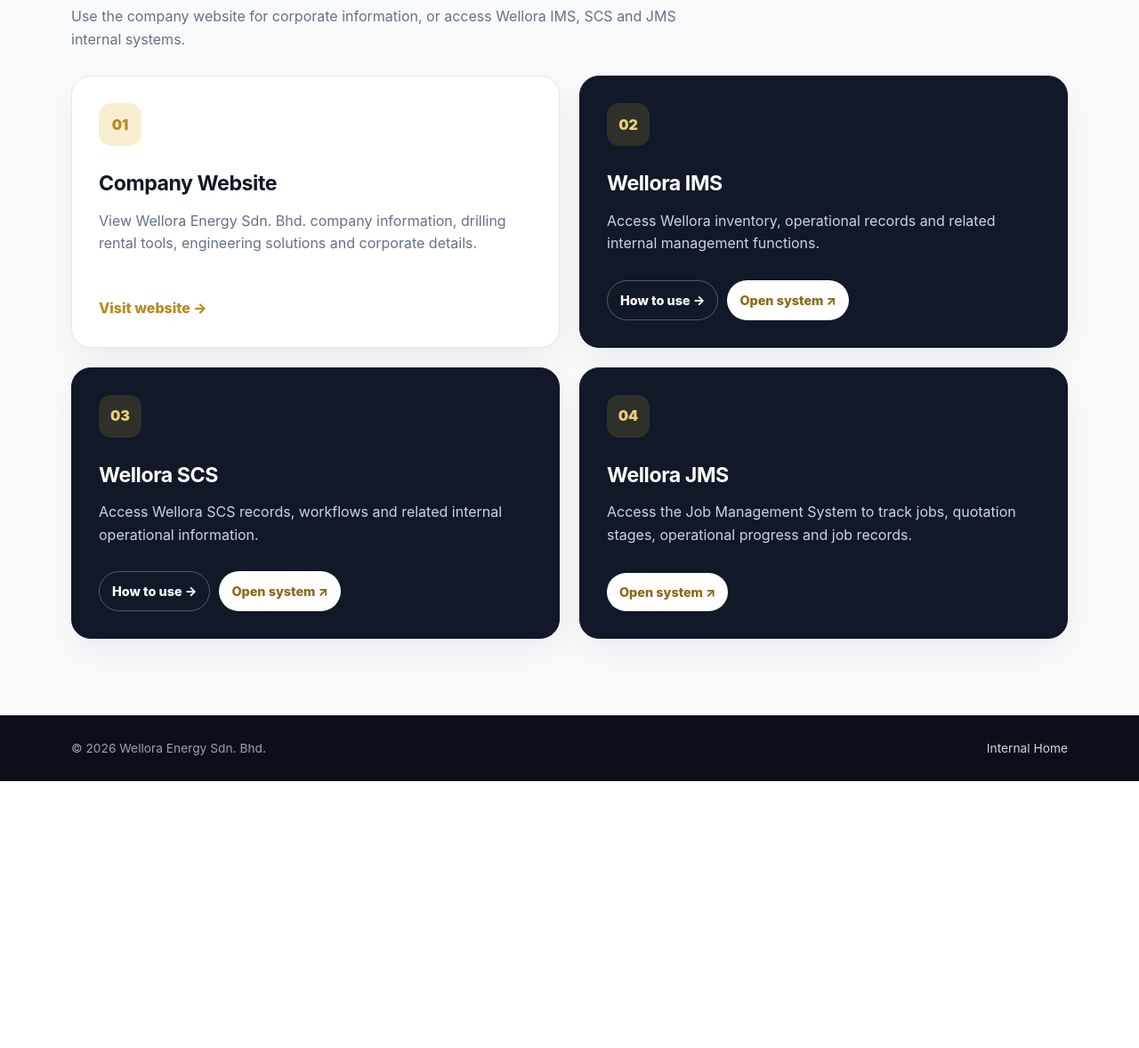
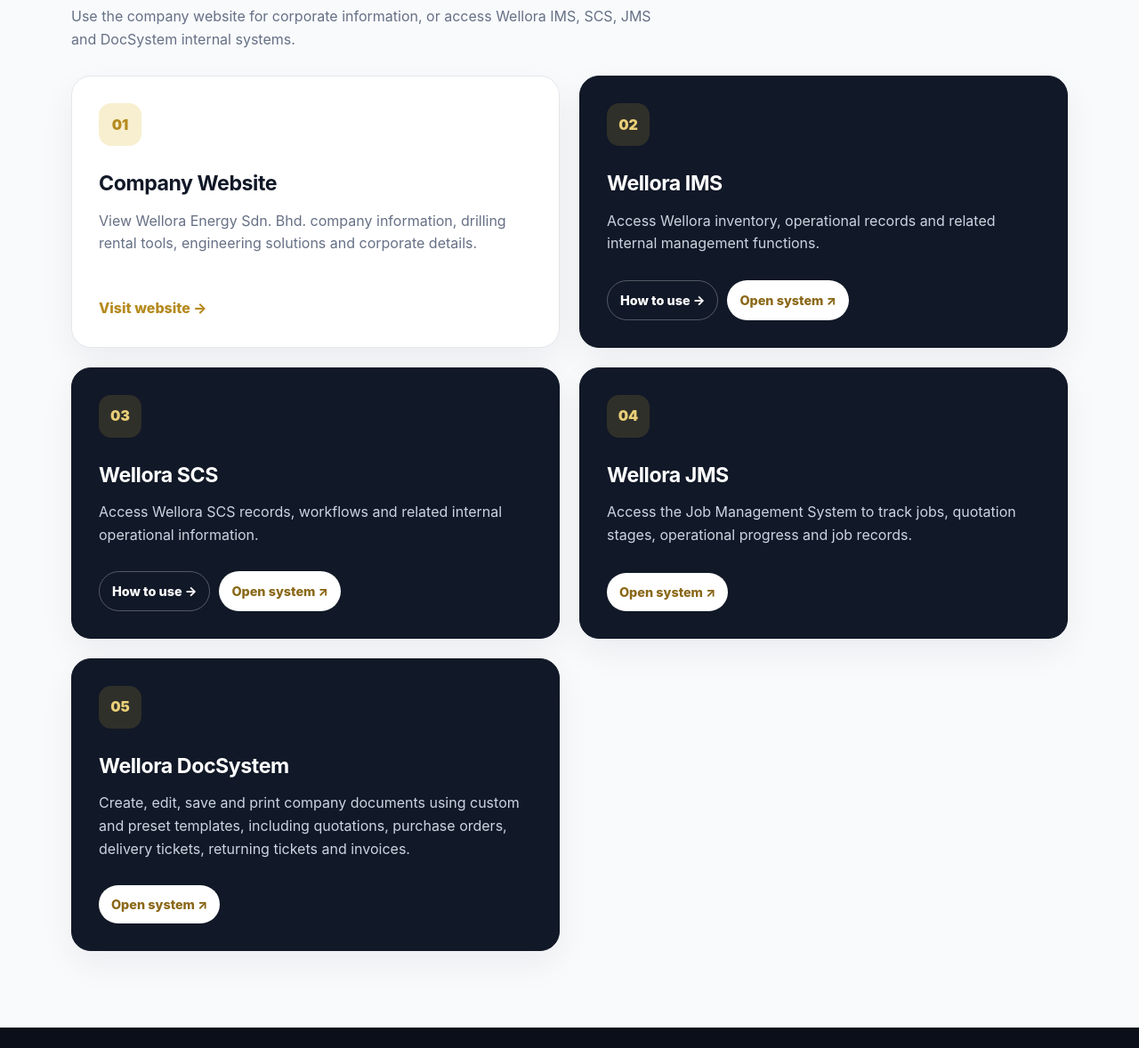
Before and after one commit to welloraenergy/internalhome, a plain HTML site: page index.html in a window 1280 px wide. Shown: the part 679-1857 px from the top of the page at 89% size. Before the commit the page ends 1557 px from the top, so only its background shows below. Drawn offline with Linux system fonts and the light colour scheme.

Commit message:
Add Wellora DocSystem as fifth internal home card

```diff
--- a/index.html
+++ b/index.html
@@ -60,7 +60,7 @@
         <div class="section-head">
           <div class="kicker">Apps & Links</div>
           <h2>Where would you like to go?</h2>
-          <p>Use the company website for corporate information, or access Wellora IMS, SCS and JMS internal systems.</p>
+          <p>Use the company website for corporate information, or access Wellora IMS, SCS, JMS and DocSystem internal systems.</p>
         </div>
         <div class="grid">
           <a class="card" href="https://welloraenergy.com/" target="_blank" rel="noopener">
@@ -97,6 +97,15 @@
               <a class="system" href="https://welloraenergy.github.io/jms/" target="_blank" rel="noopener noreferrer">Open system ↗</a>
             </div>
           </div>
+
+          <div class="card primary">
+            <div class="icon">05</div>
+            <h3>Wellora DocSystem</h3>
+            <p>Create, edit, save and print company documents using custom and preset templates, including quotations, purchase orders, delivery tickets, returning tickets and invoices.</p>
+            <div class="card-actions">
+              <a class="system" href="https://welloraenergy.github.io/docsystem/" target="_blank" rel="noopener noreferrer">Open system ↗</a>
+            </div>
+          </div>
         </div>
       </div>
     </section>
```
